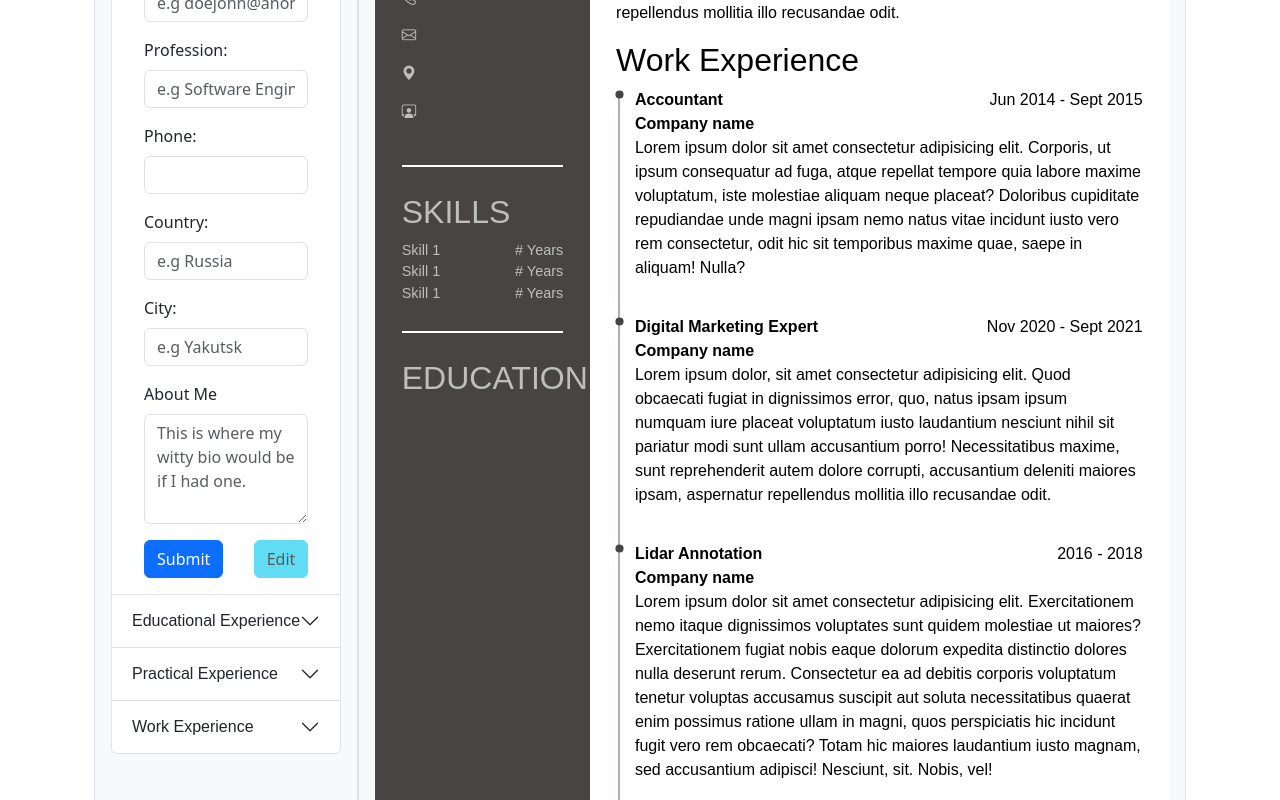
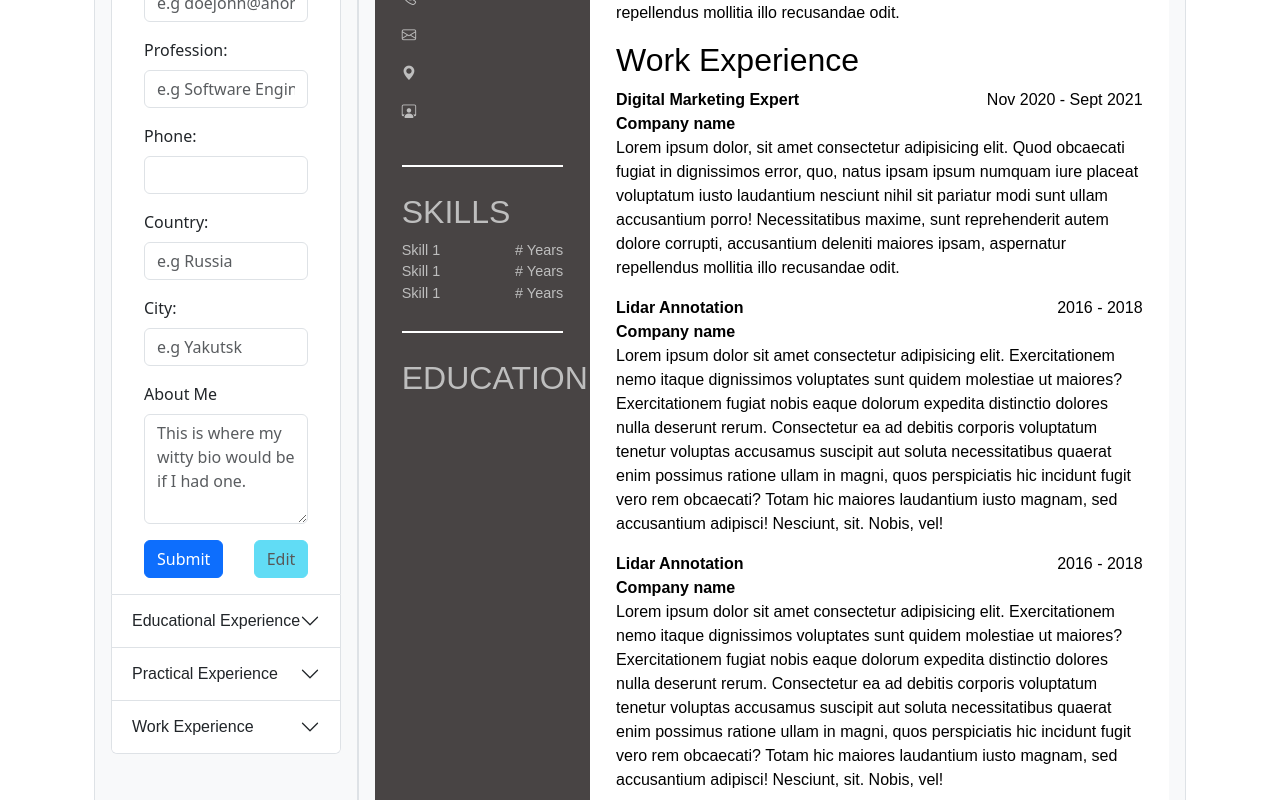
Before and after one commit to MwVc/cv-application, a React (Vite) app: page / in a window 1280 px wide. Shown: the part 380-1180 px from the top of the page. Built offline with nearby package versions, Linux system fonts and the light colour scheme.

Commit message:
Implement conditional rendering for work experience based on submitted data and structure the section for better organization

```diff
--- a/src/components/Resume/Resume.jsx
+++ b/src/components/Resume/Resume.jsx
@@ -5,7 +5,9 @@ export default function Resume({
   submittedGeneralInformation,
   submittedEducationalExperience,
   submittedPracticalExperience,
+  submittedWorkExperience,
 }) {
+  console.log(submittedWorkExperience);
   return (
     <div className="page" data-size="A4">
       <div className="box">
@@ -144,24 +146,8 @@ export default function Resume({
           <div className="work-experience">
             <h2>Work Experience</h2>
             <ul>
-              <li>
-                <div className="job-position">
-                  <span className="bolded">Accountant</span>
-                  <span>Jun 2014 - Sept 2015</span>
-                </div>
-                <div className="project-name bolded">
-                  <span>Company name</span>
-                  <p className="work-description">
-                    Lorem ipsum dolor sit amet consectetur adipisicing elit.
-                    Corporis, ut ipsum consequatur ad fuga, atque repellat
-                    tempore quia labore maxime voluptatum, iste molestiae
-                    aliquam neque placeat? Doloribus cupiditate repudiandae unde
-                    magni ipsam nemo natus vitae incidunt iusto vero rem
-                    consectetur, odit hic sit temporibus maxime quae, saepe in
-                    aliquam! Nulla?
-                  </p>
-                </div>
-              </li>
+              {submittedWorkExperience.length === 0 ? (
+                <div>
                   <li>
                     <div className="job-position">
                       <span className="bolded">Digital Marketing Expert</span>
@@ -170,13 +156,14 @@ export default function Resume({
                     <div className="project-name bolded">
                       <span>Company name</span>
                       <p className="work-description">
-                    Lorem ipsum dolor, sit amet consectetur adipisicing elit.
-                    Quod obcaecati fugiat in dignissimos error, quo, natus ipsam
-                    ipsum numquam iure placeat voluptatum iusto laudantium
-                    nesciunt nihil sit pariatur modi sunt ullam accusantium
-                    porro! Necessitatibus maxime, sunt reprehenderit autem
-                    dolore corrupti, accusantium deleniti maiores ipsam,
-                    aspernatur repellendus mollitia illo recusandae odit.
+                        Lorem ipsum dolor, sit amet consectetur adipisicing
+                        elit. Quod obcaecati fugiat in dignissimos error, quo,
+                        natus ipsam ipsum numquam iure placeat voluptatum iusto
+                        laudantium nesciunt nihil sit pariatur modi sunt ullam
+                        accusantium porro! Necessitatibus maxime, sunt
+                        reprehenderit autem dolore corrupti, accusantium
+                        deleniti maiores ipsam, aspernatur repellendus mollitia
+                        illo recusandae odit.
                       </p>
                     </div>
                   </li>
@@ -192,15 +179,62 @@ export default function Resume({
                         Exercitationem nemo itaque dignissimos voluptates sunt
                         quidem molestiae ut maiores? Exercitationem fugiat nobis
                         eaque dolorum expedita distinctio dolores nulla deserunt
-                    rerum. Consectetur ea ad debitis corporis voluptatum tenetur
-                    voluptas accusamus suscipit aut soluta necessitatibus
-                    quaerat enim possimus ratione ullam in magni, quos
-                    perspiciatis hic incidunt fugit vero rem obcaecati? Totam
-                    hic maiores laudantium iusto magnam, sed accusantium
-                    adipisci! Nesciunt, sit. Nobis, vel!
+                        rerum. Consectetur ea ad debitis corporis voluptatum
+                        tenetur voluptas accusamus suscipit aut soluta
+                        necessitatibus quaerat enim possimus ratione ullam in
+                        magni, quos perspiciatis hic incidunt fugit vero rem
+                        obcaecati? Totam hic maiores laudantium iusto magnam,
+                        sed accusantium adipisci! Nesciunt, sit. Nobis, vel!
                       </p>
                     </div>
                   </li>
+                  <li>
+                    <div className="job-position">
+                      <span className="bolded">Lidar Annotation</span>
+                      <span>2016 - 2018</span>
+                    </div>
+                    <div className="project-name bolded">
+                      <span>Company name</span>
+                      <p className="work-description">
+                        Lorem ipsum dolor sit amet consectetur adipisicing elit.
+                        Exercitationem nemo itaque dignissimos voluptates sunt
+                        quidem molestiae ut maiores? Exercitationem fugiat nobis
+                        eaque dolorum expedita distinctio dolores nulla deserunt
+                        rerum. Consectetur ea ad debitis corporis voluptatum
+                        tenetur voluptas accusamus suscipit aut soluta
+                        necessitatibus quaerat enim possimus ratione ullam in
+                        magni, quos perspiciatis hic incidunt fugit vero rem
+                        obcaecati? Totam hic maiores laudantium iusto magnam,
+                        sed accusantium adipisci! Nesciunt, sit. Nobis, vel!
+                      </p>
+                    </div>
+                  </li>
+                </div>
+              ) : (
+                submittedWorkExperience.map((object, index) => {
+                  <li>
+                    <div className="job-position">
+                      <span className="bolded">Lidar Annotation</span>
+                      <span>2016 - 2018</span>
+                    </div>
+                    <div className="project-name bolded">
+                      <span>Company name</span>
+                      <p className="work-description">
+                        Lorem ipsum dolor sit amet consectetur adipisicing elit.
+                        Exercitationem nemo itaque dignissimos voluptates sunt
+                        quidem molestiae ut maiores? Exercitationem fugiat nobis
+                        eaque dolorum expedita distinctio dolores nulla deserunt
+                        rerum. Consectetur ea ad debitis corporis voluptatum
+                        tenetur voluptas accusamus suscipit aut soluta
+                        necessitatibus quaerat enim possimus ratione ullam in
+                        magni, quos perspiciatis hic incidunt fugit vero rem
+                        obcaecati? Totam hic maiores laudantium iusto magnam,
+                        sed accusantium adipisci! Nesciunt, sit. Nobis, vel!
+                      </p>
+                    </div>
+                  </li>;
+                })
+              )}
             </ul>
           </div>
           <div className="work-experience">
```
Lines whose indentation alone changed are shown as unchanged.
